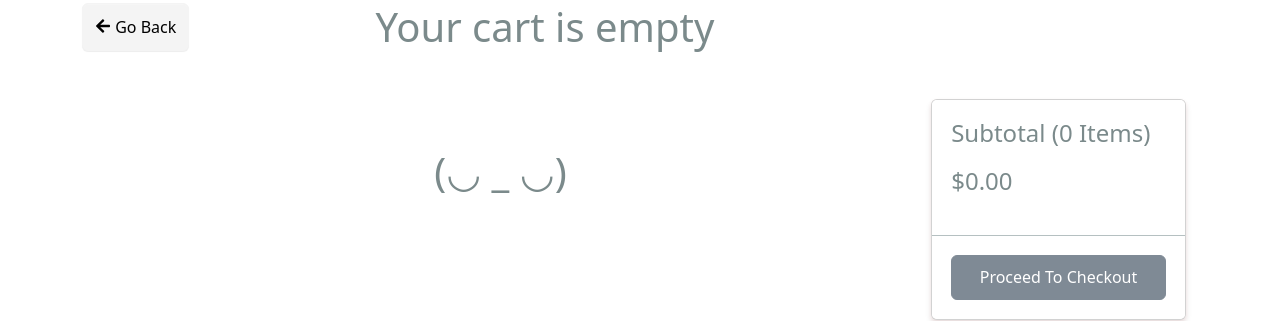
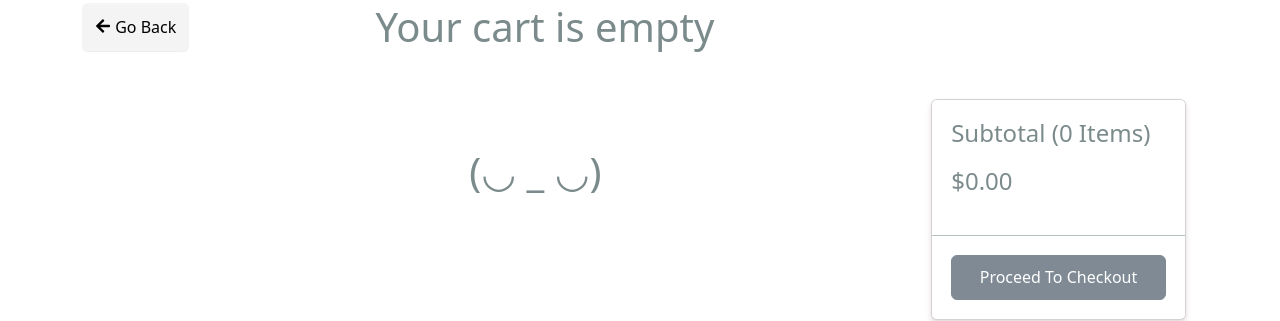
Before and after one commit to A-Makeyev/ecommecre-shop, a React (Create React App) app in the folder frontend/: page /cart in a window 1280 px wide. Shown: the part 122-443 px from the top of the page. Built offline with nearby package versions, Linux system fonts and the light colour scheme.

Commit message:
updated totalItems

```diff
--- a/frontend/src/screens/CartScreen.jsx
+++ b/frontend/src/screens/CartScreen.jsx
@@ -43,9 +43,14 @@ const CartScreen = () => {
                 <Row>
                     <Col md={8} lg={9}>
                         {cartItems.length === 0 ? (
-                            <Message variant="none" className="text-center mt-5">
-                                <h1>(◡ _ ◡)</h1>
-                            </Message>
+                            <Row>
+                                <Col md={1} lg={4}></Col>
+                                <Col md={11} lg={5} xl={5}>
+                                    <Message variant="none" className="text-center mt-5">
+                                        <h1>(◡ _ ◡)</h1>
+                                    </Message>
+                                </Col>
+                            </Row>
                         ) : (
                             <ListGroup variant="flush" className="mt-3 me-3">
                                 {cartItems.map((item) => (
@@ -99,7 +104,7 @@ const CartScreen = () => {
                         <Card>
                             <ListGroup variant="flush">
                                 <ListGroup.Item>
-                                    <h4>Subtotal ({totalItems} Items)</h4>
+                                    <h4>Subtotal ({totalItems === 1 ? `${totalItems} Item` : `${totalItems} Items`})</h4>
                                     <h4>${totalPrice}</h4>
                                 </ListGroup.Item>
                                 <ListGroup.Item>
--- a/frontend/src/screens/PlaceOrderScreen.jsx
+++ b/frontend/src/screens/PlaceOrderScreen.jsx
@@ -117,7 +117,7 @@ const PlaceOrderScreen = () => {
                         <ListGroup variant="flush">
                             <ListGroup.Item>
                                 <h2>Order Summary</h2>
-                                <h4>Checkout ({totalItems > 1 ? `${totalItems} Items` : '1 item'})</h4>
+                                <h4>Checkout ({totalItems === 1 ? `${totalItems} Item` : `${totalItems} Items`})</h4>
                             </ListGroup.Item>
                             <ListGroup.Item className="fs-5">
                                 <Row>
```
